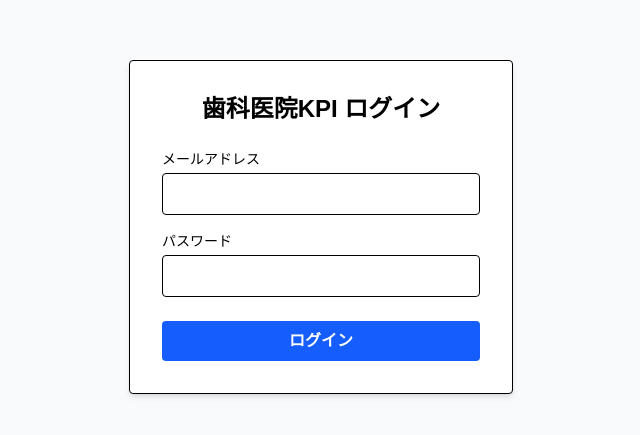
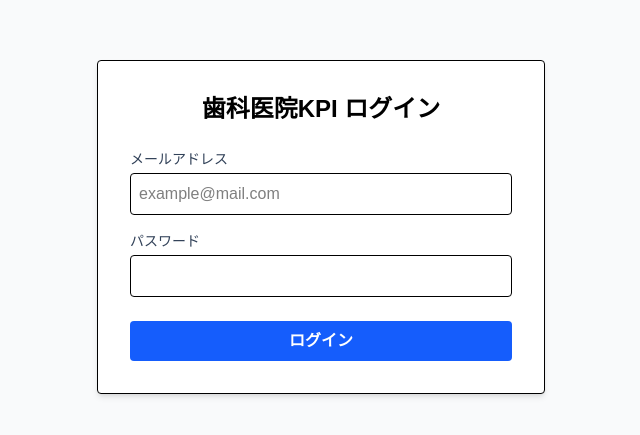
Before and after one commit to meganeko-dev/dental-dashboard, a Next.js app: page /login in a window 1280 px wide. Shown: the part 173-608 px from the top of the page, without its empty margins (319-959 px from the left). Built offline with nearby package versions, Linux system fonts and the light colour scheme; no server answers.

Commit message:
fix: force upgrade next.js to latest to clear Vercel security block

```diff
--- a/app/login/page.tsx
+++ b/app/login/page.tsx
@@ -11,51 +11,65 @@ const supabase = createClient(supabaseUrl, supabaseAnonKey)
 export default function LoginPage() {
   const [email, setEmail] = useState('')
   const [password, setPassword] = useState('')
-  const [loading, setLoading] = useState(false) // 連続クリック防止用
+  const [loading, setLoading] = useState(false)
+  const [errorMsg, setErrorMsg] = useState<string | null>(null)
   const router = useRouter()
 
   const handleLogin = async (e: React.FormEvent) => {
     e.preventDefault()
     setLoading(true)
+    setErrorMsg(null)
 
-    const { error } = await supabase.auth.signInWithPassword({ email, password })
+    try {
+      const { data, error } = await supabase.auth.signInWithPassword({ email, password })
 
-    if (error) {
-      alert('ログイン失敗: ' + error.message)
+      if (error) {
+        setErrorMsg('ログイン失敗: ' + error.message)
+        setLoading(false)
+        return
+      }
+
+      if (data.session) {
+        // 成功時：クッキーを強制更新してトップへ
+        await router.refresh()
+        window.location.href = '/'
+      }
+    } catch (err: any) {
+      setErrorMsg('予期せぬエラー: ' + err.message)
       setLoading(false)
-    } else {
-      // ログイン成功時
-      // 1. まず現在のページ情報をリフレッシュしてクッキーを認識させる
-      router.refresh()
-
-      // 2. 確実にトップページへ遷移させる（Middlewareのガードを突破するため）
-      // router.push('/') だとキャッシュで残る場合があるため、window.location を併用するのが本番では確実です
-      window.location.href = '/'
     }
   }
 
   return (
-    <div className="flex flex-col items-center justify-center min-h-screen bg-gray-50 text-black">
-      <form onSubmit={handleLogin} className="p-8 bg-white border rounded shadow-md w-96">
+    <div className="flex flex-col items-center justify-center min-h-screen bg-gray-50 text-black p-4">
+      <form onSubmit={handleLogin} className="p-8 bg-white border rounded shadow-md w-full max-w-md">
         <h1 className="text-2xl font-bold mb-6 text-center">歯科医院KPI ログイン</h1>
+
+        {errorMsg && (
+          <div className="mb-4 p-3 bg-red-100 text-red-700 text-sm rounded border border-red-200">
+            {errorMsg}
+          </div>
+        )}
+
         <div className="mb-4">
-          <label className="block text-sm font-medium mb-1">メールアドレス</label>
+          <label className="block text-sm font-medium mb-1 text-slate-700">メールアドレス</label>
           <input
             type="email"
             value={email}
             onChange={(e) => setEmail(e.target.value)}
-            className="w-full p-2 border rounded"
+            className="w-full p-2 border rounded bg-white text-black"
+            placeholder="example@mail.com"
             required
             disabled={loading}
           />
         </div>
         <div className="mb-6">
-          <label className="block text-sm font-medium mb-1">パスワード</label>
+          <label className="block text-sm font-medium mb-1 text-slate-700">パスワード</label>
           <input
             type="password"
             value={password}
             onChange={(e) => setPassword(e.target.value)}
-            className="w-full p-2 border rounded"
+            className="w-full p-2 border rounded bg-white text-black"
             required
             disabled={loading}
           />
@@ -63,9 +77,9 @@ export default function LoginPage() {
         <button
           type="submit"
           disabled={loading}
-          className={`w-full p-2 rounded font-bold text-white ${loading ? 'bg-gray-400' : 'bg-blue-600 hover:bg-blue-700'}`}
+          className={`w-full p-2 rounded font-bold text-white transition-all ${loading ? 'bg-gray-400' : 'bg-blue-600 hover:bg-blue-700 active:scale-95'}`}
         >
-          {loading ? 'ログイン中...' : 'ログイン'}
+          {loading ? '通信中...' : 'ログイン'}
         </button>
       </form>
     </div>
```
